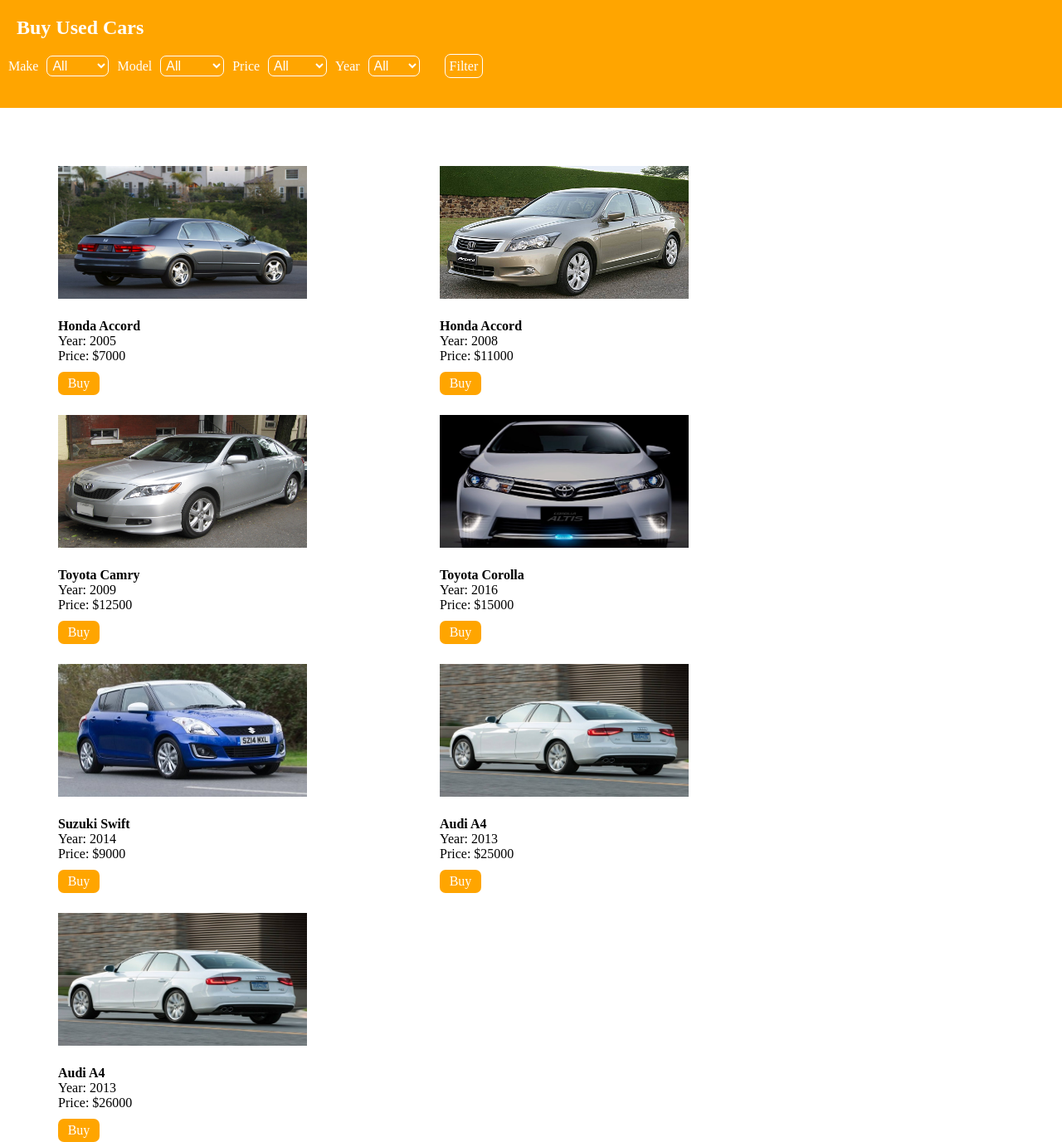
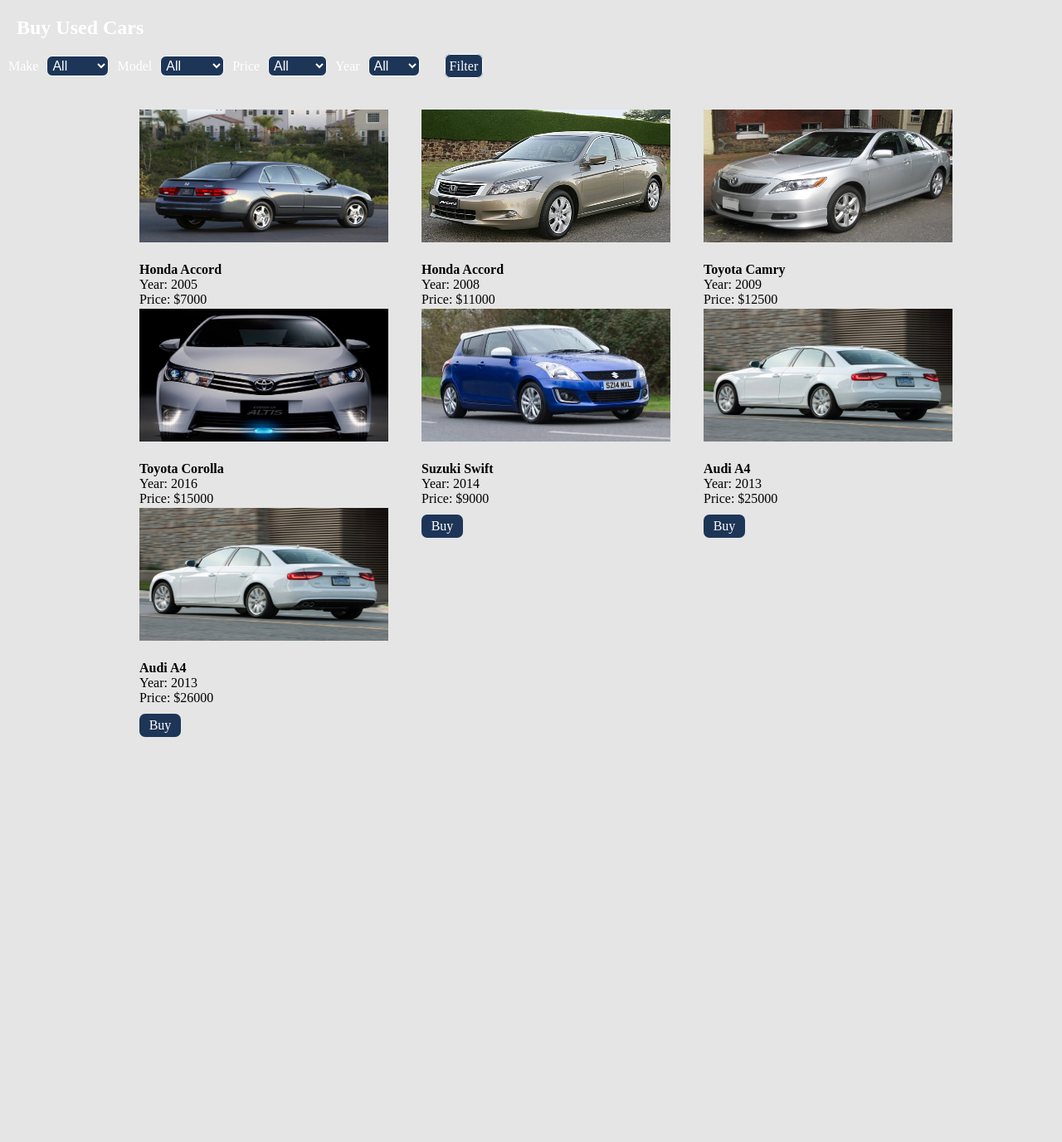
Before and after one commit to olgashi/Car-Dealership-Demo-Page, a PHP site: page /car_shop.html in a window 1280 px wide. Shown: the whole page at 83% size. After the commit the page ends 888 px from the top, so only its background shows below. Run offline with PHP 8.4, Linux system fonts and the light colour scheme.

Commit message:
Updated styles

```diff
--- a/styles.css
+++ b/styles.css
@@ -1,17 +1,22 @@
-body {}
+body {
+  background: #e5e5e5;
+}
 
 #wrapper {
   color: white;
+  display: block;
+  width: 100%;
 }
 
-header {
+#filter-container{
   height: 130px;
-  background: orange;
-
+  background: #1d3557;
 }
 
 #main-content {
   height: 400px;
+  width: 80%;
+  margin: 0 auto;
 }
 
 #header-text {
@@ -25,7 +30,7 @@
 
 .filter-dropdown {
   color: white;
-  background: orange;
+  background: #1d3557;
   border-color: white;
   border-radius: 7px;
   padding: 2px;
@@ -34,7 +39,7 @@
 
 .filter-button {
   color: white;
-  background: orange;
+  background: #1d3557;
   margin: 30px;
   padding: 5px;
   width: 60px;
@@ -48,11 +53,11 @@
 }
 
 .img-container {
-  width: 360px;
+  width: 300px;
   height: 200px;
   display: block;
   float: left;
-  margin: 50px;
+  margin: 20px;
 }
 
 img {
@@ -67,24 +72,14 @@
   color: black;
 }
 
-
 .make-model-text {
   font-weight: 900;
-
-}
-
-.year-text {
-
-}
-
-.price-text {
-
 }
 
 .buy-btn {
   display: block;
   color: white;
-  background: orange;
+  background: #1d3557;
   border-radius: 7px;
   padding: 5px;
   font-size: 16px;
@@ -98,20 +93,3 @@
 .buy-btn:hover {
   cursor: pointer;
 }
-
-
-/* #make-dropdown {
-
-}
-
-#model-dropdown {
-
-}
-
-#price-dropdown {
-
-}
-
-#year-dropdown {
-
-} */
```
